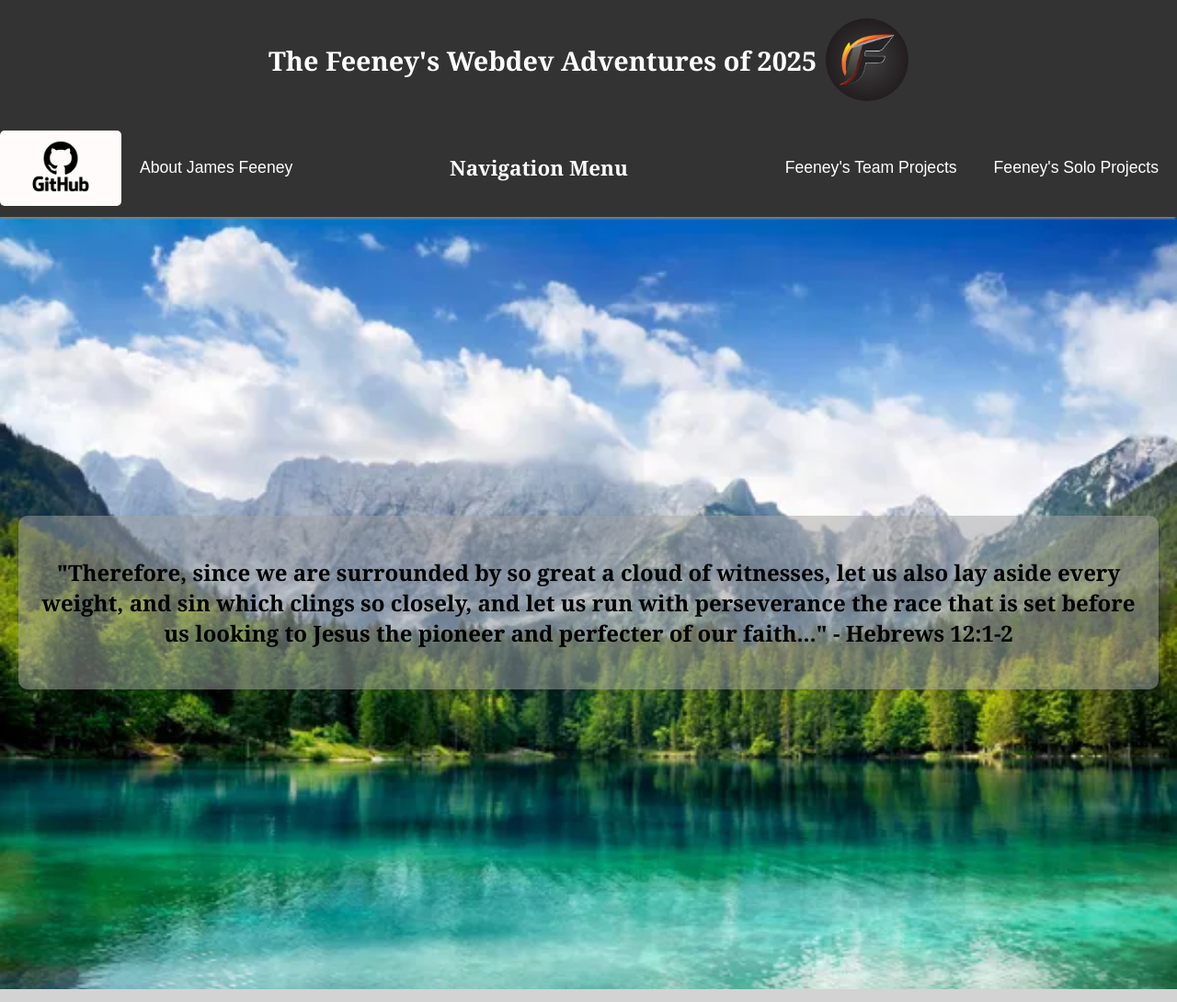
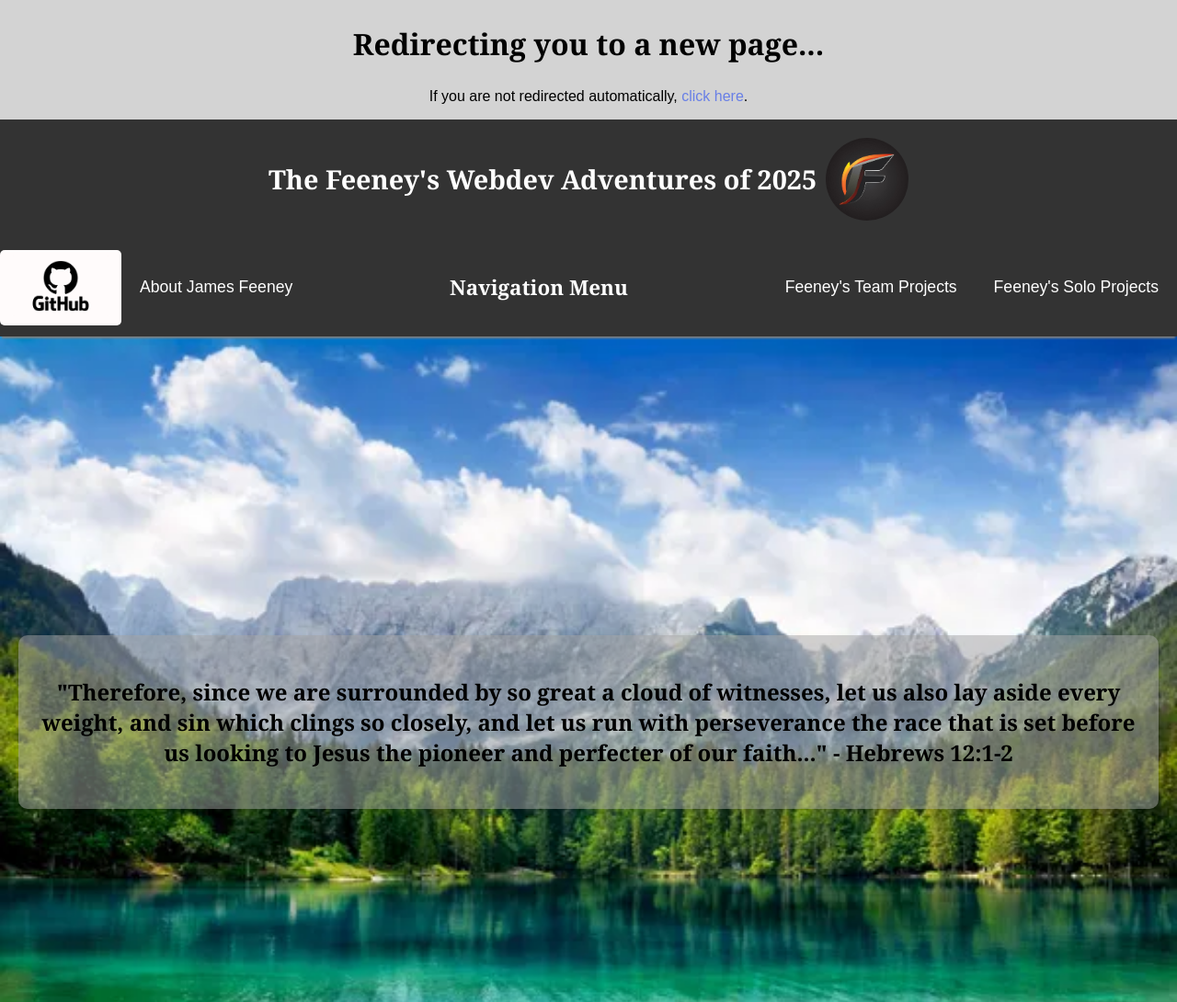
Before and after one commit to XG101/HTML_Hub, a plain HTML site: page CSC 351-B Webdev HomePage/Main_Hub.html in a window 1280 px wide. Shown: the top 1090 px of the page at 92% size. Drawn offline with Linux system fonts and the light colour scheme.

Commit message:
Now it might work...live

```diff
--- a/CSC 351-B Webdev HomePage/Main_Hub.html
+++ b/CSC 351-B Webdev HomePage/Main_Hub.html
@@ -68,8 +68,11 @@
         }
     </style>
 </head>
-
-<body bgcolor="#D3D3D3">
+<body>
+    <h1>Redirecting you to a new page...</h1>
+    <p>If you are not redirected automatically, <a href="https://example.com">click here</a>.</p>
+    <body bgcolor="#D3D3D3">
+</body>
 
     <!-- Header with Image and Title -->
     <header>
```
